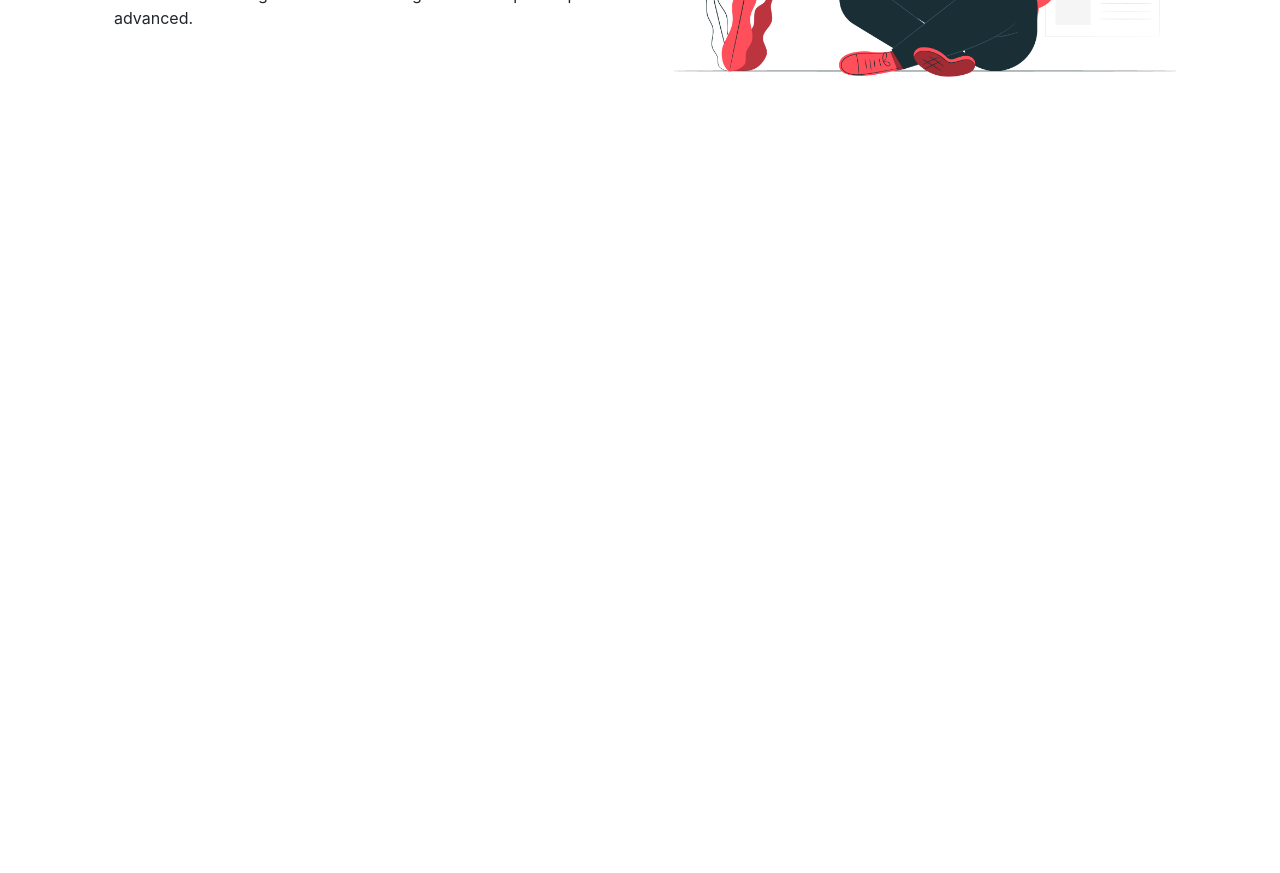
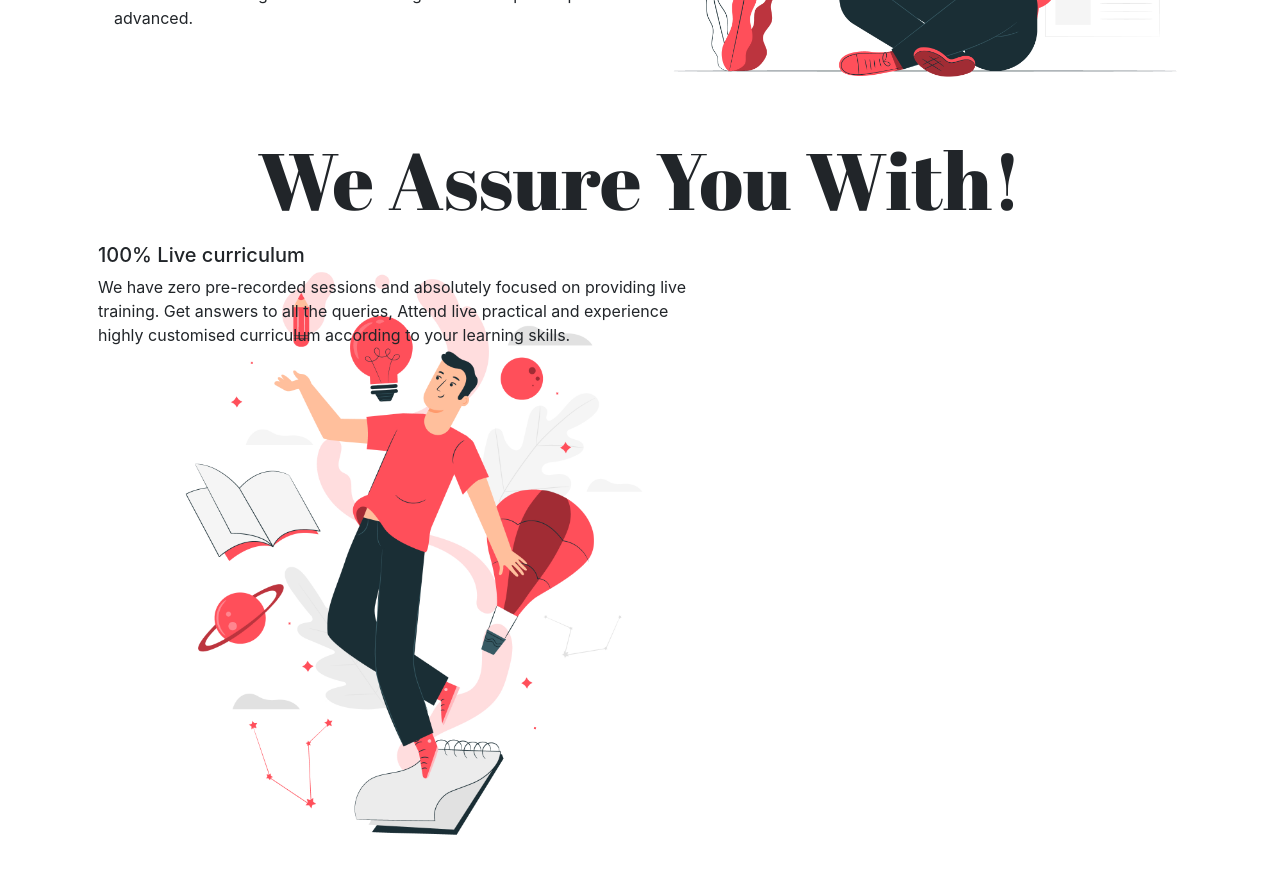
Before and after one commit to MananDoshi1301/TechHack-Task, a React (Create React App) app: page / in a window 1280 px wide. Shown: the part 2640-3513 px from the top of the page. Before the commit the page ends 2771 px from the top, so only its background shows below. Built offline with nearby package versions, Linux system fonts and the light colour scheme; a web font is replaced by a local one.

Commit message:
Imported Weassure

```diff
--- a/src/Components/Layout/Home/Home.js
+++ b/src/Components/Layout/Home/Home.js
@@ -3,6 +3,7 @@ import Nav from '../Common/Nav/Nav';
 import About from './About/About';
 import Banner from './Banner/Banner'
 import CyberCrimeDef from './CyberCrimeDef/CyberCrimeDef';
+import WeAssure from './Weassure/WeAssure';
 import Weoffer from './Weoffer/Weoffer';
 import WhyUs from './WhyUs/WhyUs';
 
@@ -15,6 +16,7 @@ const Home = () => {
             <About />
             <WhyUs />
             <Weoffer />
+            <WeAssure />
         </div>
     )
 }
```
